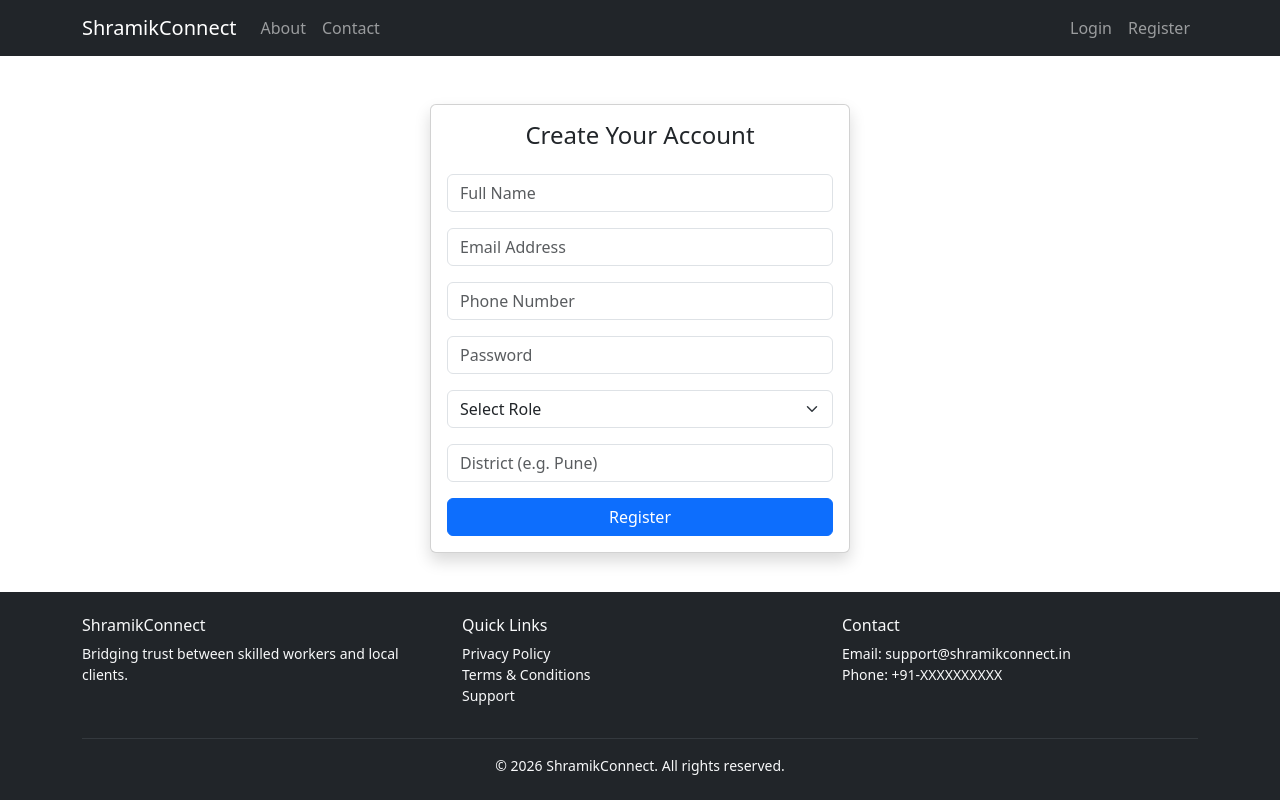
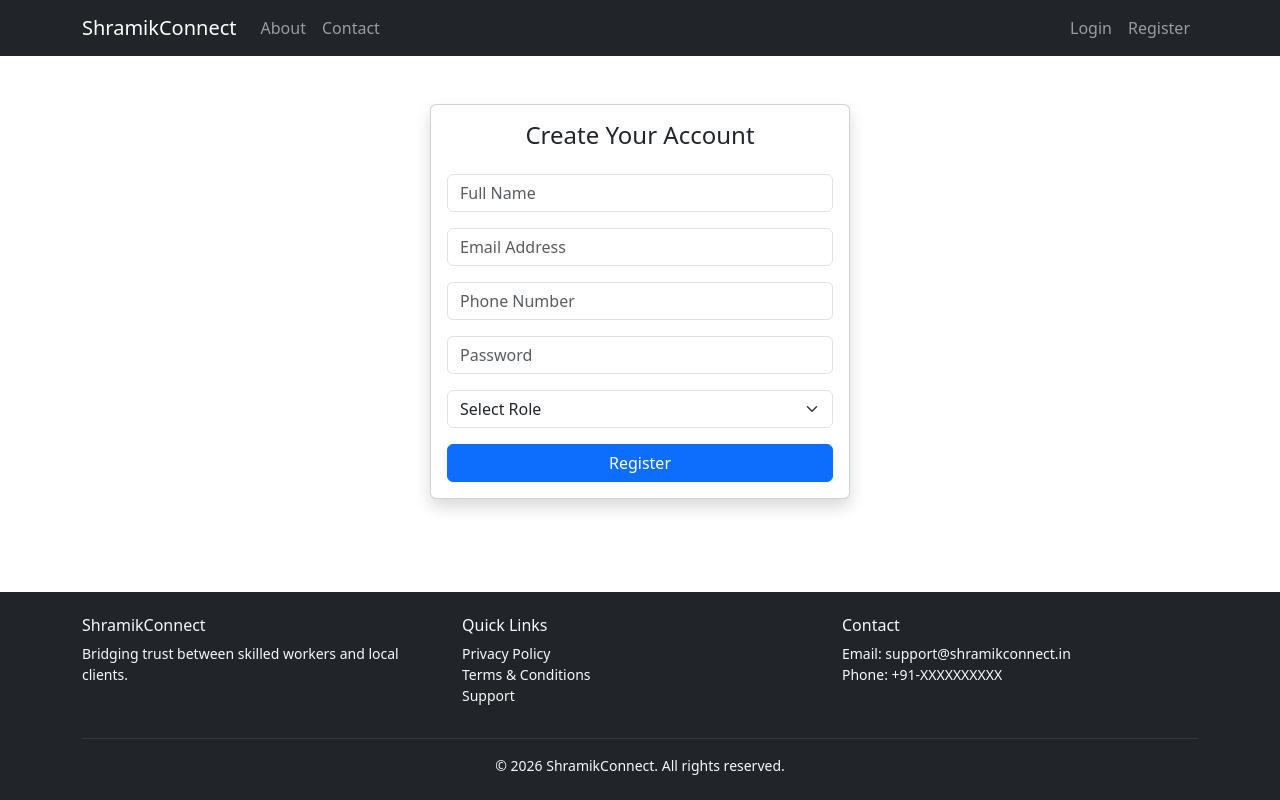
Before and after one commit to CDACAug2025/ShramikConnect_Frontend, a React (Vite) app: page /register in a window 1280 px wide. Built offline with nearby package versions, Linux system fonts and the light colour scheme; no server answers.

Commit message:
register page changed

```diff
--- a/src/modules/auth/components/RegisterForm.jsx
+++ b/src/modules/auth/components/RegisterForm.jsx
@@ -11,13 +11,13 @@
     const data = new FormData(e.target);
 
     const payload = {
-      name: data.get('name'),
-      email: data.get('email'),
-      phone: data.get('phone'),
-      password: data.get('password'),
-      role: data.get('role'),
-      district: data.get('district'),
-    };
+  fullName: data.get('name'),
+  email: data.get('email'),
+  phone: data.get('phone'),
+  password: data.get('password'),
+  role: data.get('role'),
+};
+
 
     try {
       setLoading(true);
@@ -80,14 +80,7 @@
         </Form.Select>
       </Form.Group>
 
-      {/* District */}
-      <Form.Group className="mb-3">
-        <Form.Control
-          name="district"
-          placeholder="District (e.g. Pune)"
-          required
-        />
-      </Form.Group>
+
 
       <Button
         type="submit"
```
